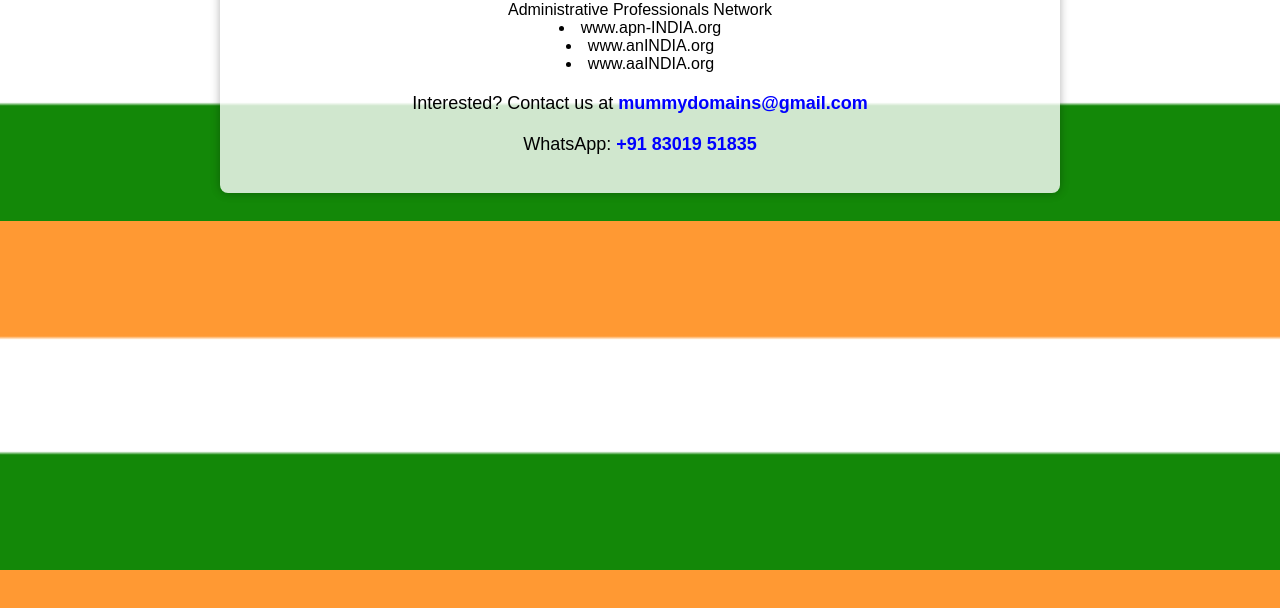
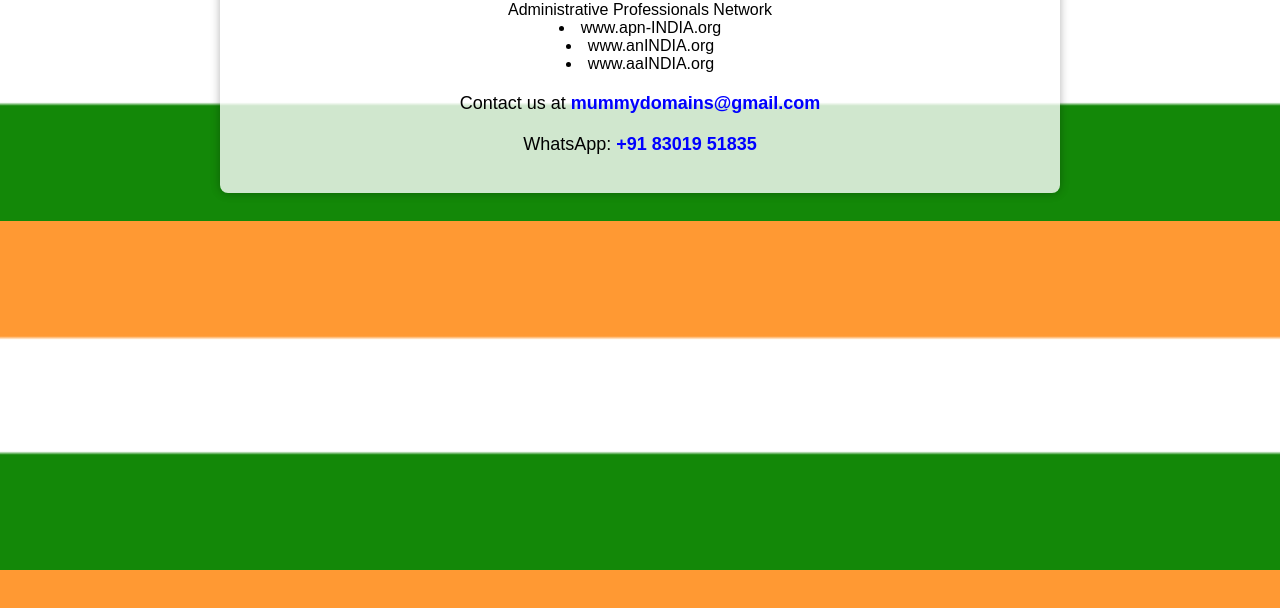
Before and after one commit to dxbmanoj/apn-india.org, a plain HTML site: page index.html in a window 1280 px wide. Shown: the part 128-736 px from the top of the page. Drawn offline with Linux system fonts and the light colour scheme.

Commit message:
Update index.html

```diff
--- a/index.html
+++ b/index.html
@@ -50,12 +50,14 @@
 <body>
     <div class="container">
         <h1>🔥 Premium Domains for FREE.. 🔥</h1>
+
             Administrative Professionals Network
+
             <li>www.apn-INDIA.org </li>
             <li>www.anINDIA.org </li>
             <li>www.aaINDIA.org </li>
           </ul>
-        <p class="contact">Interested? Contact us at <a href="mailto:mummydomains@gmail.com">mummydomains@gmail.com</a></p>
+        <p class="contact"> Contact us at <a href="mailto:mummydomains@gmail.com">mummydomains@gmail.com</a></p>
         <p class="contact">WhatsApp: <a href="https://wa.me/+91 83019 51835" target="_blank">+91 83019 51835</a></p>
     </div>
 </body>
```
